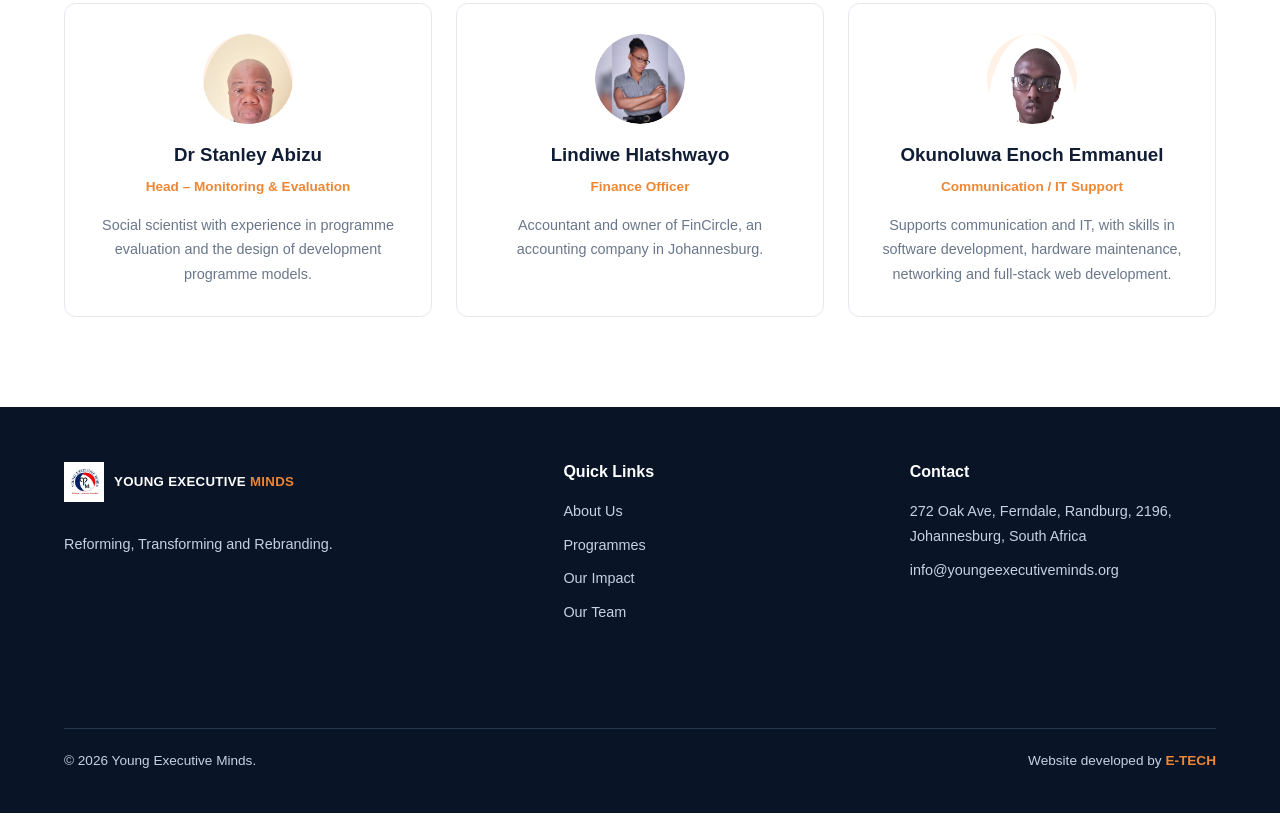
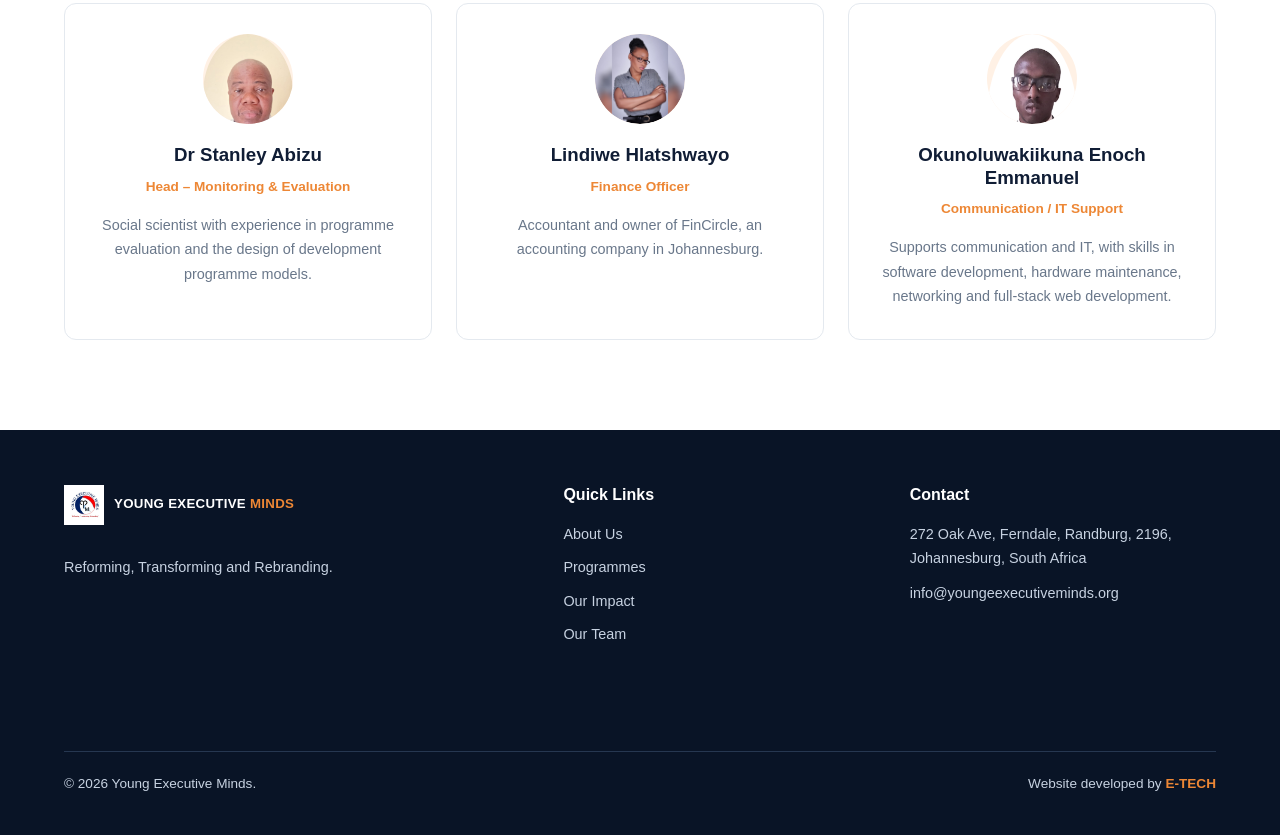
Before and after one commit to okunoluwa/YEms-website, a plain HTML site: page team.html in a window 1280 px wide. Shown: the part 895-1730 px from the top of the page. Before the commit the page ends 1708 px from the top, so only its background shows below. Drawn offline with Linux system fonts and the light colour scheme.

Commit message:
Update team member name for accuracy

```diff
--- a/team.html
+++ b/team.html
@@ -74,7 +74,7 @@
 
         <article class="team-card">
             <div class="team-photo"><img src="image/WhatsApp Image 2026-07-03 at 14.07.33.jpg"></div>
-            <h3>Okunoluwa Enoch Emmanuel</h3>
+            <h3>Okunoluwakiikuna Enoch Emmanuel</h3>
             <span>Communication / IT Support</span>
             <p>Supports communication and IT, with skills in software development, hardware maintenance, networking and full-stack web development.</p>
         </article>
```
